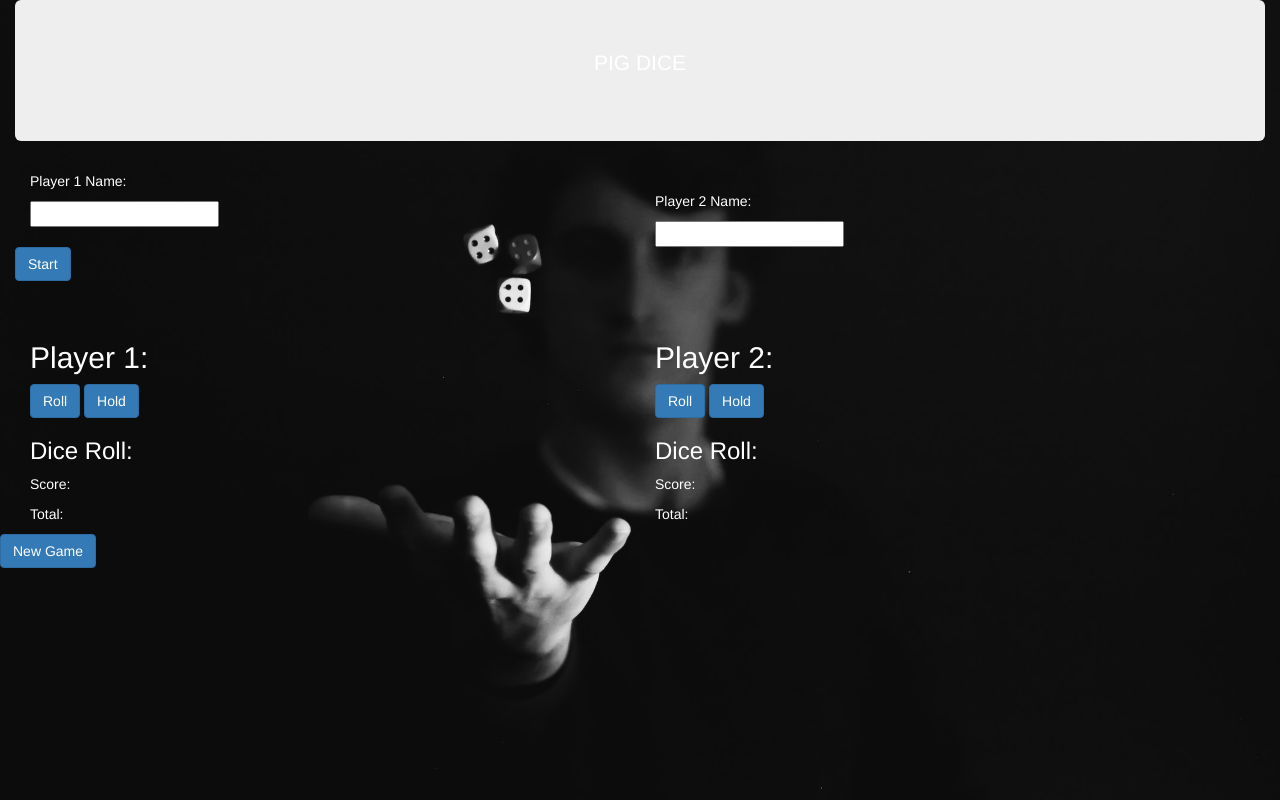
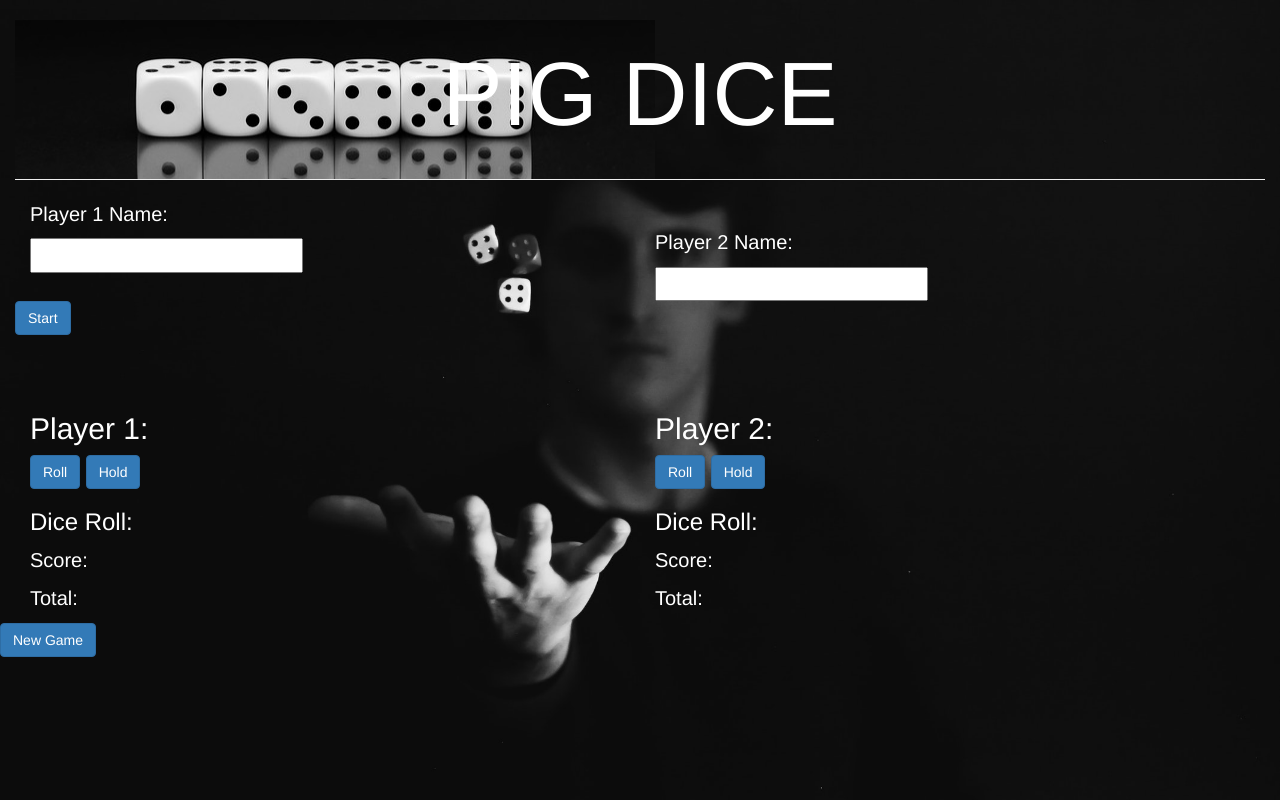
Before and after one commit to Imma7/Pig-Dice, a plain HTML site: page index.html in a window 1280 px wide. Drawn offline with Linux system fonts and the light colour scheme.

Commit message:
Added background header image

```diff
--- a/css/styles.css
+++ b/css/styles.css
@@ -1,5 +1,12 @@
-.jumbotron{
+.page-header{
     text-align: center;
+    background-image: url(../images/cube.jpg);
+    background-repeat: no-repeat;
+    /* margin: 0px; */
+    margin-top: 20px;
+    padding: 10px;
+    font-size: 90px;
+    /* height: 300px; */
 }
 
 body{
@@ -7,4 +14,9 @@ body{
     color: white;
     background-repeat: no-repeat;
     background-size: cover;
+    font-size: 20px;
 }
+
+input, select, textarea{
+    color: #f00;
+}
--- a/index.html
+++ b/index.html
@@ -7,7 +7,7 @@
 </head>
 <body>
     <div class="container-fluid">
-        <div class="jumbotron">
+        <div class="page-header">
             <p>PIG DICE</p>
         </div>
 
--- a/js/scripts.js
+++ b/js/scripts.js
@@ -65,7 +65,7 @@ $(document).ready(function(){
 
       var player2Name = $(".player2Name").val();
       $("#player2Name").text(player2Name);
-      alert(player2Name)
+    //   alert(player2Name)
 
       player1.playerName = player1Name;
       player2.playerName = player2Name;
```
Also changed, not shown: images/cube.jpg (added), images/tetris.jpeg (added), 1 other file.
